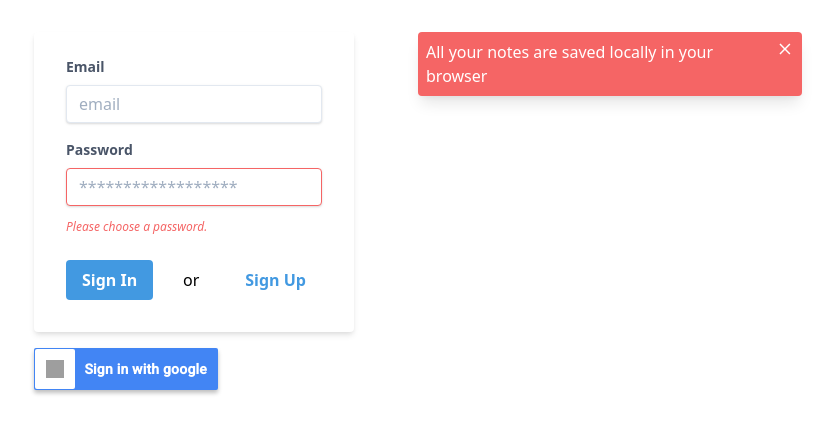
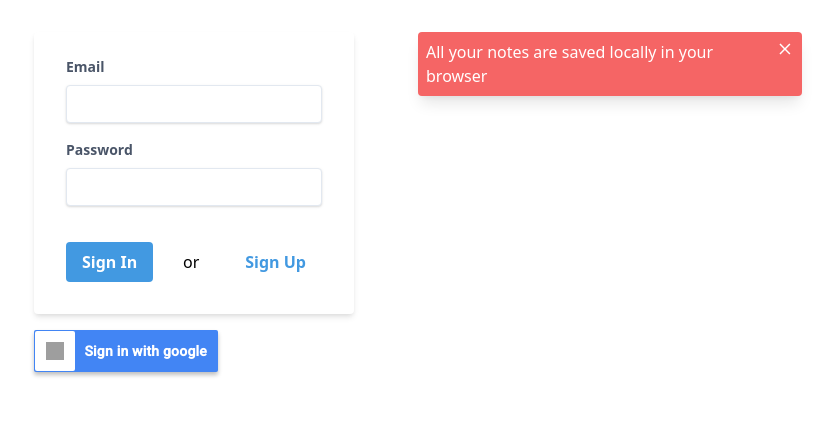
Before and after one commit to YaromirKo/todo, a Vue app: page /login in a window 1280 px wide. Shown: the top 434 px of the page, without its empty margins (446-1279 px from the left). Built offline with nearby package versions, Linux system fonts and the light colour scheme; grey boxes are pictures that could not be loaded.

Commit message:
login logic

```diff
--- a/package.json
+++ b/package.json
@@ -16,7 +16,8 @@
     "vue": "^3.0.0-0",
     "vue-router": "^4.0.0-rc.1",
     "vuex": "^4.0.0-beta.4",
-    "workbox-window": "^5.1.4"
+    "workbox-window": "^5.1.4",
+    "yup": "^0.29.3"
   },
   "devDependencies": {
     "@vue/cli-plugin-babel": "~4.5.0",
--- /dev/null
+++ b/src/components/buttons/GoogleBtn.vue
@@ -0,0 +1,81 @@
+<template>
+  <div @click="sendGoogle" class="google-btn cursor-pointer hover:bg-blue-600">
+    <div class="google-icon-wrapper">
+      <img class="google-icon" src="https://upload.wikimedia.org/wikipedia/commons/5/53/Google_%22G%22_Logo.svg"/>
+    </div>
+    <p class="btn-text"><b>{{ $props.text }}</b></p>
+  </div>
+</template>
+
+<script>
+import { onUnmounted } from 'vue'
+import { store } from '@/store'
+import router from "@/router";
+
+export default {
+  name: "GoogleBtn",
+  props: {
+    text: {
+      type: String
+    }
+  },
+  setup() {
+    const handleMessage = (e, callback) => {
+      if (typeof callback === 'function' && e.data.auth === 'passport' && e.origin === 'http://localhost:8000') { callback(e.data); }
+    }
+
+    function sendGoogle() {
+      window.open("http://localhost:8000/api/auth/google");
+    }
+    function handleOAuthMessageCb(e) {
+      return handleMessage(e, data => {
+        store.commit('setUser', data)
+        router.push('/')
+      });
+    }
+    window.addEventListener('message', handleOAuthMessageCb);
+    onUnmounted(() => {
+      window.removeEventListener('message', handleOAuthMessageCb)
+    })
+    return {
+      sendGoogle
+    }
+  }
+}
+</script>
+
+<style scoped>
+@import url(https://fonts.googleapis.com/css?family=Roboto:500);
+
+.google-btn {
+  width: 184px;
+  height: 42px;
+  background-color: #4285f4;
+  border-radius: 2px;
+  box-shadow: 0 3px 4px 0 rgba(0,0,0,.25);
+}
+.google-icon-wrapper {
+  position: absolute;
+  margin-top: 1px;
+  margin-left: 1px;
+  width: 40px;
+  height: 40px;
+  border-radius: 2px;
+  background-color: #fff;
+}
+.google-icon {
+  position: absolute;
+  margin-top: 11px;
+  margin-left: 11px;
+  width: 18px;
+  height: 18px;
+}
+.btn-text {
+  float: right;
+  margin: 11px 11px 0 0;
+  color: #fff;
+  font-size: 14px;
+  letter-spacing: 0.2px;
+  font-family: "Roboto";
+}
+</style>
--- a/src/pages/Login.vue
+++ b/src/pages/Login.vue
@@ -1,21 +1,25 @@
 <template>
   <div class="w-full max-w-xs mx-auto">
-    <form class="bg-white shadow-md rounded px-8 pt-6 pb-8 mb-4">
+    <Form @submit="login" :validation-schema="schema" v-slot="{ errors }" class="bg-white shadow-md rounded px-8 pt-6 pb-8 mb-4">
+
       <div class="mb-4">
-        <label class="block text-gray-700 text-sm font-bold mb-2" for="username">
+        <label class="block text-gray-700 text-sm font-bold mb-2">
           Email
         </label>
-        <input v-model="user.email" class="shadow appearance-none border rounded w-full py-2 px-3 text-gray-700 leading-tight focus:outline-none focus:shadow-outline" id="username" type="email" placeholder="email">
+        <Field name="email" as="input" class="shadow appearance-none border rounded w-full py-2 px-3 text-gray-700 leading-tight focus:outline-none focus:shadow-outline"/>
+        <span>{{ errors.email }}</span>
       </div>
+
       <div class="mb-6">
-        <label class="block text-gray-700 text-sm font-bold mb-2" for="password">
+        <label class="block text-gray-700 text-sm font-bold mb-2">
           Password
         </label>
-        <input v-model="user.password" class="shadow appearance-none border border-red-500 rounded w-full py-2 px-3 text-gray-700 mb-3 leading-tight focus:outline-none focus:shadow-outline" id="password" type="password" placeholder="******************">
-        <p class="text-red-500 text-xs italic">Please choose a password.</p>
+        <Field name="password" as="input" type="password" class="shadow appearance-none border rounded w-full py-2 px-3 text-gray-700 mb-3 leading-tight focus:outline-none focus:shadow-outline"/>
+        <span>{{ errors.password }}</span>
       </div>
+
       <div class="flex items-center justify-between">
-        <button class="bg-blue-500 hover:bg-blue-700 text-white font-bold py-2 px-4 rounded focus:outline-none focus:shadow-outline" type="button">
+        <button class="bg-blue-500 hover:bg-blue-700 text-white font-bold py-2 px-4 rounded focus:outline-none focus:shadow-outline">
           Sign In
         </button>
         or
@@ -24,90 +28,53 @@
         <!--          Forgot Password?-->
         <!--        </a>-->
       </div>
-    </form>
-    <div @click="sendGoogle" class="google-btn cursor-pointer hover:bg-blue-600">
-      <div class="google-icon-wrapper">
-        <img class="google-icon" src="https://upload.wikimedia.org/wikipedia/commons/5/53/Google_%22G%22_Logo.svg"/>
-      </div>
-      <p class="btn-text"><b>Sign in with google</b></p>
-    </div>
-    <!--    <p class="text-center text-gray-500 text-xs">-->
-    <!--      &copy;2020 Acme Corp. All rights reserved.-->
-    <!--    </p>-->
+    </Form>
+
+    <GoogleBtn text="Sign in with google"/>
   </div>
 </template>
 
 <script>
-import { reactive, onUnmounted } from 'vue'
-// import axios from 'axios'
-import {store} from '@/store'
+import { markRaw } from 'vue';
+import { Form, Field } from 'vee-validate';
+import * as yup from 'yup';
+
 import router from "@/router";
+
+import GoogleBtn from "@/components/buttons/GoogleBtn";
+import { store } from '@/store'
 
 export default {
   name: "Login",
+  components: {
+    GoogleBtn,
+    Form,
+    Field
+  },
   setup() {
-    const handleMessage = (e, callback) => {
-      if (typeof callback === 'function' && e.data.auth === 'passport' && e.origin === 'http://localhost:8000') { callback(e.data); }
+
+    const schema = markRaw(yup.object().shape({
+      email: yup.string().required().email(),
+      password: yup.string().required().min(6),
+    }))
+
+    function login(credential) {
+      store.dispatch('login', credential)
+      .then(res => {
+        if (res.status === 1) {
+          router.push('/')
+        }
+      })
     }
 
-    function sendGoogle() {
-      window.open("http://localhost:8000/api/auth/google");
-    }
-    function handleOAuthMessageCb(e) {
-      return handleMessage(e, data => {
-        store.commit('setUser', data)
-        router.push('/')
-      });
-    }
-    window.addEventListener('message', handleOAuthMessageCb);
-    onUnmounted(() => {
-      window.removeEventListener('message', handleOAuthMessageCb)
-    })
-
-    const user = reactive({
-      email: '',
-      password: '',
-    })
     return {
-      user,
-      sendGoogle
+      schema,
+      login
     }
   }
 }
 </script>
 
 <style scoped>
-@import url(https://fonts.googleapis.com/css?family=Roboto:500);
 
-.google-btn {
-  width: 184px;
-  height: 42px;
-  background-color: #4285f4;
-  border-radius: 2px;
-  box-shadow: 0 3px 4px 0 rgba(0,0,0,.25);
-}
-.google-icon-wrapper {
-  position: absolute;
-  margin-top: 1px;
-  margin-left: 1px;
-  width: 40px;
-  height: 40px;
-  border-radius: 2px;
-  background-color: #fff;
-}
-.google-icon {
-  position: absolute;
-  margin-top: 11px;
-  margin-left: 11px;
-  width: 18px;
-  height: 18px;
-}
-.btn-text {
-  float: right;
-  margin: 11px 11px 0 0;
-  color: #fff;
-  font-size: 14px;
-  letter-spacing: 0.2px;
-  font-family: "Roboto";
-}
 </style>
--- a/src/pages/Register.vue
+++ b/src/pages/Register.vue
@@ -32,6 +32,7 @@
         <!--        </a>-->
       </div>
     </form>
+    <GoogleBtn text="Sign up with google"/>
     <!--    <p class="text-center text-gray-500 text-xs">-->
     <!--      &copy;2020 Acme Corp. All rights reserved.-->
     <!--    </p>-->
@@ -39,8 +40,13 @@
 </template>
 
 <script>
+import GoogleBtn from "@/components/buttons/GoogleBtn";
+
 export default {
-  name: "Register"
+  name: "Register",
+  components: {
+    GoogleBtn
+  }
 }
 </script>
 
--- a/src/store/user.js
+++ b/src/store/user.js
@@ -15,10 +15,11 @@ export default {
     },
 
     actions: {
-        login(user) {
-            return axios.post('http://localhost:8000', user)
+        login({commit}, credential) {
+            return axios.post('http://localhost:8000/api/auth/login', credential)
                 .then(res => {
-                    return res
+                    commit('setUser', res.data)
+                    return { status: 1 }
                 })
                 .catch(err => {
                     return err
```
Also changed, not shown: 1 other file (tests, documents, lock files or other folders).
